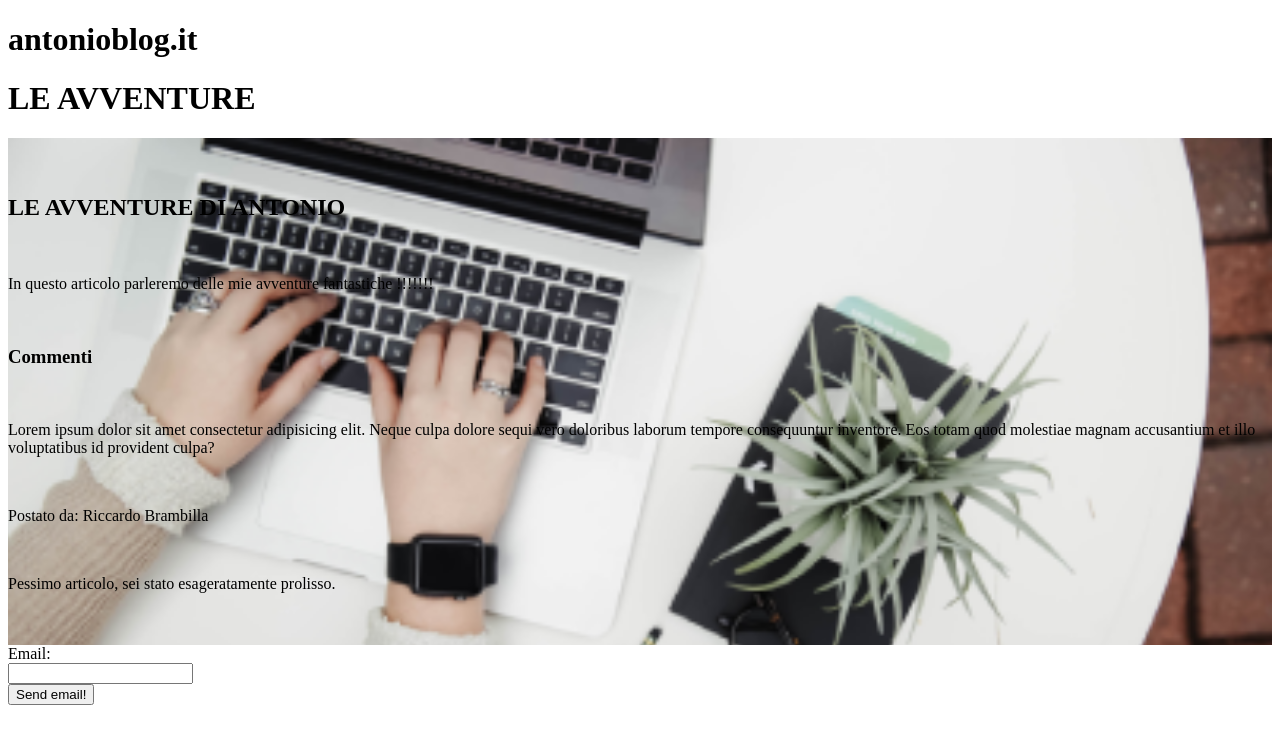
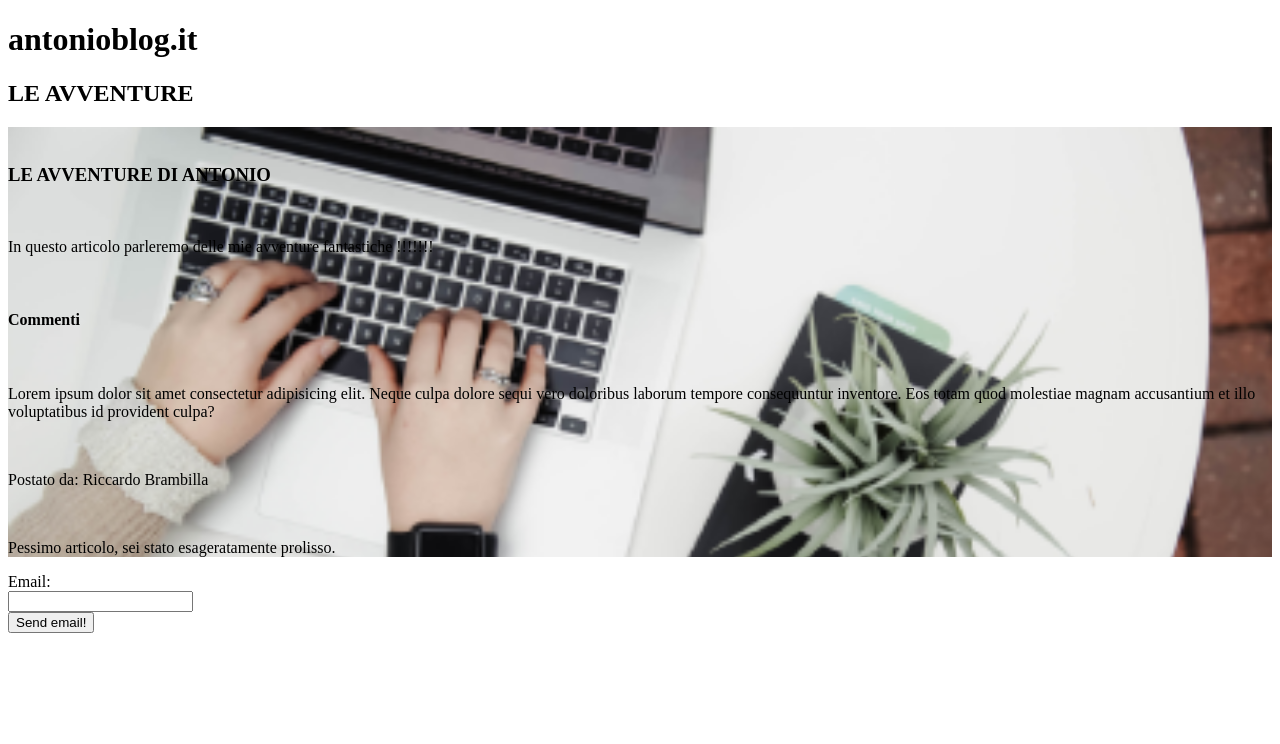
Before and after one commit to Antoniolabbate/HTML-COURSE, a plain HTML site: page Create an HTML blog page/start.html in a window 1280 px wide. Drawn offline with Linux system fonts and the light colour scheme.

Commit message:
esercizio 9

```diff
--- a/Create an HTML blog page/start.html
+++ b/Create an HTML blog page/start.html
@@ -17,16 +17,15 @@
   </style>
 <body>
   <h1>antonioblog.it</h1>
-  <h1>LE AVVENTURE </h1>
+  <h2>LE AVVENTURE </h2>
   <article>
     <br>
-    <br>
-    <h2>LE AVVENTURE DI ANTONIO</h2>
+    <h3>LE AVVENTURE DI ANTONIO</h3>
     <br>
     <p>In questo articolo parleremo delle mie avventure fantastiche !!!!!!!</p>
     <br>
     <section>
-    <h1>Commenti</h1>
+    <h4>Commenti</h4>
     <br>
     <p>Lorem ipsum dolor sit amet consectetur adipisicing elit. Neque culpa dolore sequi vero doloribus
       laborum tempore consequuntur inventore. Eos totam quod molestiae magnam accusantium et illo voluptatibus id provident culpa?</p>
@@ -34,8 +33,6 @@
         <p>Postato da: Riccardo Brambilla</p>
         <br>
         <p>Pessimo articolo, sei stato esageratamente prolisso.</p>
-        <br>
-        <br>
       </article>
       <form name="modulo">
         Email:<br />
```
